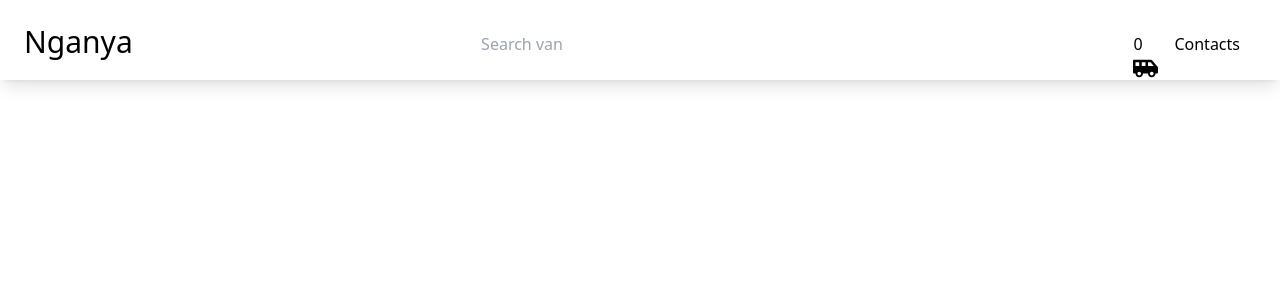
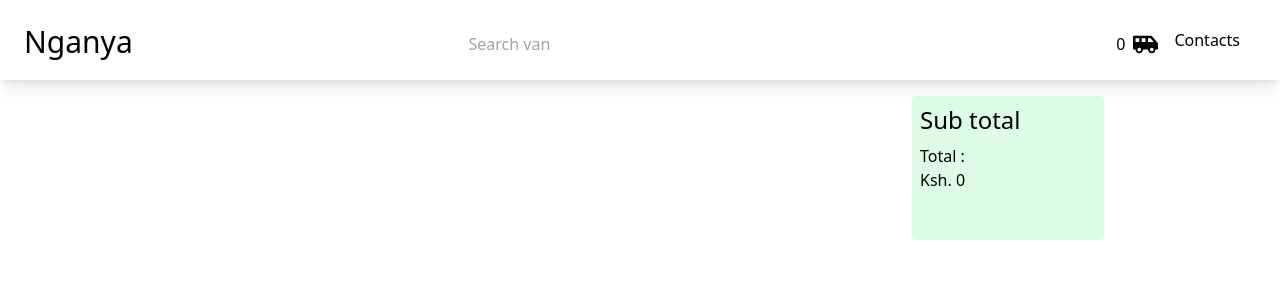
Before and after one commit to abeloa3411/nganya, a React (Create React App) app: page /booking in a window 1280 px wide. Shown: the top 300 px of the page. Built offline with nearby package versions, Linux system fonts and the light colour scheme.

Commit message:
first commit

```diff
--- a/src/components/Filter.js
+++ b/src/components/Filter.js
@@ -17,6 +17,16 @@ const Filter = () => {
             })
           }
         />
+        <div className="flex my-4 items-center">
+          <p>Seats</p>
+          <select className="p-2 mx-2 rounded bg-white">
+            <select>choose no.</select>
+            <option>4</option>
+            <option>8</option>
+            <option>12</option>
+            <option>14</option>
+          </select>
+        </div>
         <div>
           <button
             className="btn rounded py-2 px-4 bg-white hover:bg-slate-300 ease-in-out text-black"
--- a/src/components/Header.js
+++ b/src/components/Header.js
@@ -41,9 +41,9 @@ const Header = () => {
             }}
           />
         </div>
-        <div className="flex align-middle">
-          <div className="pt-2">
-            <p>{van.length}</p>
+        <div className="flex items-center">
+          <div className="pt-2 flex items-center">
+            <p className="px-2">{van.length}</p>
             <Link to="/booking">
               <FaShuttleVan style={{ fontSize: "25px" }} />
             </Link>
--- a/src/components/Hero.js
+++ b/src/components/Hero.js
@@ -56,10 +56,10 @@ const Hero = () => {
                   <Rating rating={van.rate} />
                 </div>
                 <div>{van.booked ? <p>booked</p> : <p>available</p>}</div>
-                <div>
+                <div className="px-4">
                   <button
                     disabled={van.booked}
-                    className="btn rounded py-2 px-4 hover:bg-slate-300 ease-in-out text-black"
+                    className="bg-green-100 btn rounded py-2 px-4 hover:bg-slate-300 ease-in-out text-black"
                     onClick={() => {
                       dispatch({
                         type: "ADD_VAN",
--- a/src/context/Reducers.js
+++ b/src/context/Reducers.js
@@ -2,6 +2,11 @@ export const vanreducer = (state, action) => {
   switch (action.type) {
     case "ADD_VAN":
       return { ...state, van: [...state.van, { ...action.payload }] };
+    case "REMOVE_VAN":
+      return {
+        ...state,
+        van: state.van.filter((item) => item.id !== action.payload.id),
+      };
     default:
       return state;
   }
@@ -9,8 +14,6 @@ export const vanreducer = (state, action) => {
 
 export const productReducer = (state, action) => {
   switch (action.type) {
-    case "ADD_VAN":
-      return { ...state, van: [...state.van, { ...action.payload }] };
     case "FILTER_BY_RATE":
       return { ...state, byRating: action.payload };
     case "FILTER_BY_SEARCH":
--- a/src/data.js
+++ b/src/data.js
@@ -47,7 +47,7 @@ export const vansArr = [
   {
     id: 6,
     title: "Cleandawg",
-    capacity: 3,
+    capacity: 4,
     image: require("./images/mat6.jpg"),
     rate: 4,
     booked: true,
@@ -65,7 +65,7 @@ export const vansArr = [
   {
     id: 8,
     title: "Talldawg",
-    capacity: 9,
+    capacity: 12,
     image: require("./images/mat8.jpg"),
     rate: 3,
     price: 13000.0,
--- a/src/pages/Booking.js
+++ b/src/pages/Booking.js
@@ -1,16 +1,74 @@
-import React from "react";
+import React, { useEffect, useState } from "react";
 import { VanState } from "../context/Context";
 
 const Booking = () => {
+  const [total, setTotal] = useState();
+
   const {
     state: { van },
+    dispatch,
   } = VanState();
-  console.log(van);
+
+  useEffect(() => {
+    const totalPrice = van.reduce((tot, cur) => {
+      return (tot += Number(cur.price));
+    }, 0);
+    setTotal(totalPrice);
+  }, [van]);
   return (
-    <div className="pt-24">
-      {van.map((item) => {
-        return <h1 key={item.id}>{item.title}</h1>;
-      })}
+    <div className="pt-24 flex">
+      <div className="booking ml-4">
+        {van.map((item) => {
+          const { id, image, title, capacity } = item;
+          return (
+            <div
+              key={id}
+              className="flex justify-between items-center pb-4 px-4"
+            >
+              <img
+                className="h-48 w-72 object-cover rounded"
+                src={image}
+                alt={title}
+              />
+              <div className="flex ">
+                <div>
+                  <strong>{title}</strong>
+                </div>
+                <div>
+                  <p>
+                    <small>{capacity}</small>
+                  </p>
+                </div>
+                <div>
+                  <button
+                    className="bg-green-100 btn rounded py-2 px-4 hover:bg-slate-300 ease-in-out text-black"
+                    onClick={() => {
+                      dispatch({
+                        type: "REMOVE_VAN",
+                        payload: item,
+                      });
+                    }}
+                  >
+                    Remove van
+                  </button>
+                </div>
+              </div>
+            </div>
+          );
+        })}
+      </div>
+      <div className="bg-green-100 h-36 rounded color-black w-48 p-2">
+        <div className="pb-2">
+          <h3 className="text-2xl">Sub total</h3>
+        </div>
+        <div>
+          <span className="pb-2">Total :</span>
+          <p>
+            <span>Ksh. </span>
+            {total}
+          </p>
+        </div>
+      </div>
     </div>
   );
 };
--- a/src/style.css
+++ b/src/style.css
@@ -12,3 +12,7 @@
   width: 70%;
   margin: auto;
 }
+
+.booking {
+  width: 70%;
+}
```
